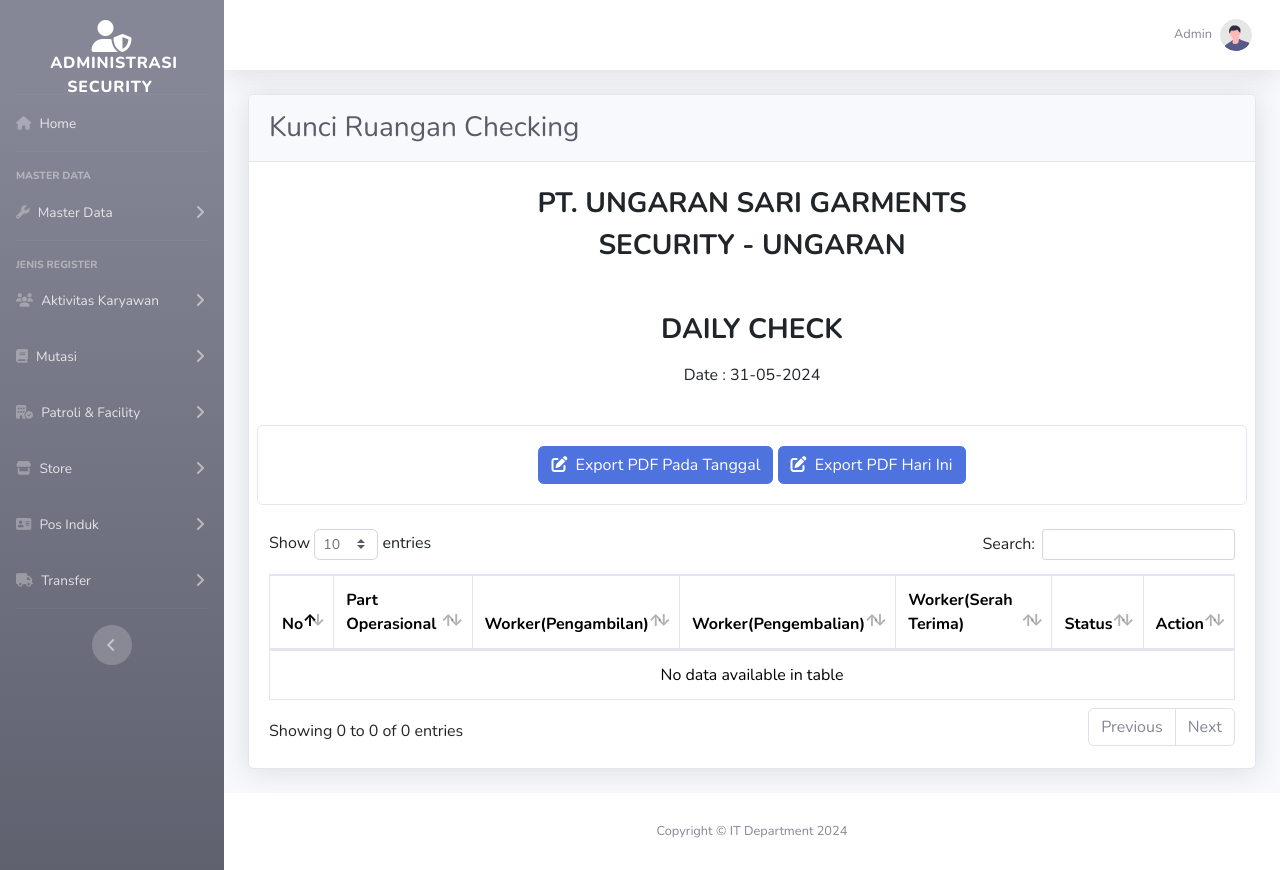
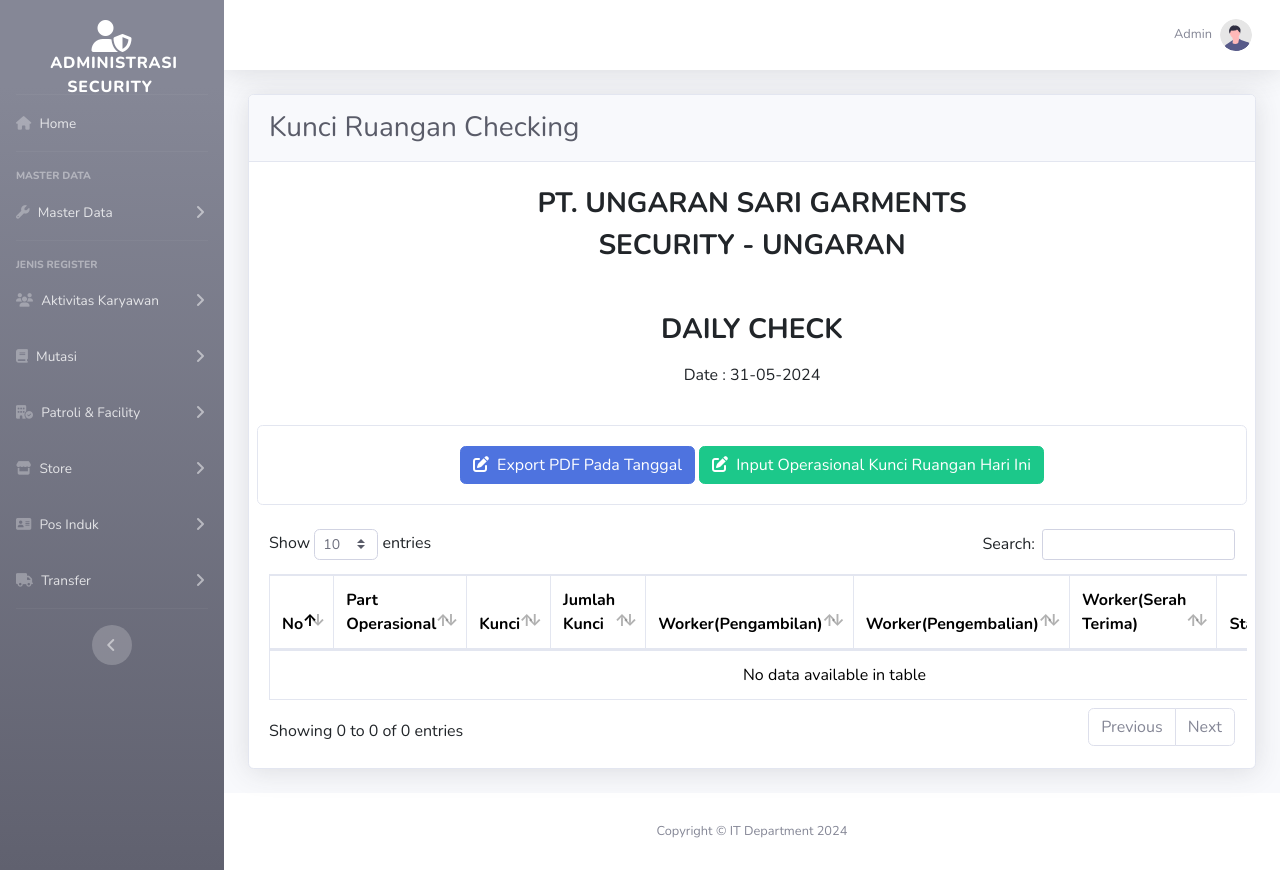
Before and after one commit to dhuhaardha/Digitalisasi-Garment, a PHP site: page /cek_keyroom.php in a window 1280 px wide. Run offline with PHP 8.4, Linux system fonts and the light colour scheme; data comes from the database, SQL or seed files in the repository; some libraries are stand-ins or nearby versions.

Commit message:
Fix logic input operasional (kunci keyroom)

```diff
--- a/cek_keyroom.php
+++ b/cek_keyroom.php
@@ -53,9 +53,9 @@ session_start();
                                             <i class="fa-solid fa-pen-to-square">&nbsp</i>
                                             Export PDF Pada Tanggal
                                         </button>
-                                        <button type="button" class="btn btn-primary" data-toggle="modal" data-target="#modalTambah">
+                                        <button type="button" class="btn btn-success" data-toggle="modal" data-target="#modalTambah">
                                             <i class="fa-solid fa-pen-to-square">&nbsp</i>
-                                            Export PDF Hari Ini
+                                            Input Operasional Kunci Ruangan Hari Ini
                                         </button>
                                     </div>
                                 </div>
@@ -70,6 +70,8 @@ session_start();
                                                 <tr>
                                                     <th>No</th>
                                                     <th>Part Operasional</th>
+                                                    <th>Kunci</th>
+                                                    <th>Jumlah Kunci</th>
                                                     <th>Worker(Pengambilan)</th>
                                                     <th>Worker(Pengembalian)</th>
                                                     <th>Worker(Serah Terima)</th>
@@ -102,7 +104,10 @@ session_start();
                                                         -- OR (status = 'PENGEMBALIAN' AND DATE(date_returned) = '$currentDate')
                                                         -- OR (status = 'SERAH TERIMA' AND DATE(date_handover) = '$currentDate')
                                                     GROUP BY
-                                                        ID_kunci_ruangan;"
+                                                        ID_kunci_ruangan
+                                                        ORDER BY
+        ID_kunci_ruangan DESC
+    LIMIT 14"
                                                 );
                                                 while ($listKeyRoom = mysqli_fetch_array($KeyRoomQuery)) {
                                                     $data_array = explode('|||', $listKeyRoom['data']);
@@ -130,6 +135,8 @@ session_start();
                                                         }
                                                         ?>
 
+                                                        <td><?php echo $data_item_array[1]; ?></td><!-- worker_retrieval -->
+                                                        <td><?php echo $data_item_array[2]; ?></td><!-- worker_retrieval -->
                                                         <td><?php echo $data_item_array[7]; ?></td><!-- worker_retrieval -->
                                                         <td><?php echo $data_item_array[12]; ?></td><!-- worker_returned -->
                                                         <td><?php echo $data_item_array[17]; ?></td><!-- handover_to -->
@@ -140,7 +147,7 @@ session_start();
 if ($listKeyRoom['status'] == 'PENGEMBALIAN') {
     if ($data_item_array[3] == 1) {
         // If part_operasional == 1, the process is complete after status changes to 'PENGEMBALIAN'
-        echo '<button class="btn btn-success"><i class="fa-solid fa-check"></i></button>';
+        echo '<button type="button" class="btn btn-success" disabled><i class="fa-solid fa-check"></i></button>';
     } else {
         // If part_operasional == 2, continue until status becomes 'SERAH TERIMA'
         echo '<button type="button" class="btn btn-warning" data-toggle="modal" data-target="#modalGantiSerahTerima" value="' . $listKeyRoom['ID_kunci_ruangan'] . '"><i class="fa-solid fa-handshake"></i></button>';
@@ -150,7 +157,7 @@ if ($listKeyRoom['status'] == 'PENGEMBALIAN') {
     echo '<button type="button" class="btn btn-danger" data-toggle="modal" data-target="#modalGantiPengembalian" value="' . $listKeyRoom['ID_kunci_ruangan'] . '"><i class="fa-solid fa-rotate-left"></i></button>';
 } else {
     // For other statuses, show a success button
-    echo '<button class="btn btn-success"><i class="fa-solid fa-check"></i></button>';
+    echo '<button type="button" class="btn btn-success" disabled><i class="fa-solid fa-check"></i></button>';
 }
 ?>
 
@@ -296,12 +303,32 @@ if ($listKeyRoom['status'] == 'PENGEMBALIAN') {
                                                 </div>
                                             </div>
                                             <div class="row mb-3">
-                                                <label for="inputEmail3" class="col-sm-2 col-form-label">Jumlah
-                                                    Pengambilan</label>
-                                                <div class="col-sm-10">
-                                                    <input type="text" class="form-control" id="input_nik" name="amount_retrieval">
-                                                </div>
-                                            </div>
+                <label for="inputEmail3" class="col-sm-2 col-form-label">Nama Kunci</label>
+                <div class="col-sm-10">
+                    <!-- Add select options for name_of_key from tb_list_keyroom -->
+                    <select class="form-control" name="id_key_room">
+                        <?php
+
+                        $sql = "SELECT id_key_room, name_of_key, amount_of_key FROM tb_list_key_room";
+                        $result = mysqli_query($koneksi, $sql);
+
+                        // Populate select options
+                        if (mysqli_num_rows($result) > 0) {
+                            while ($row = mysqli_fetch_assoc($result)) {
+                                echo "<option value='" . $row['id_key_room'] . "''>" . $row['name_of_key'] . " - " . $row['amount_of_key'] . " Pcs</option>";
+                            }
+                        } else {
+                            echo "<option value=''>No keys available</option>";
+                        }
+                        // Close database connection
+                        $koneksi->close();
+                        ?>
+                    </select>
+
+                </div>
+            </div>
+
+
                                             <div class="row mb-3">
                                                 <label for="inputEmail3" class="col-sm-2 col-form-label">Signature
                                                     Pengambilan</label>
@@ -471,7 +498,7 @@ if ($listKeyRoom['status'] == 'PENGEMBALIAN') {
                                 <form method="POST" action="aksi_security.php">
                                     <div class="modal-body">
                                         <div>
-                                            <input type="text" id="dateInput" class="form-control" name="ID_kunci_ruangan" placeholder="Selected Date">
+                                            <input type="hidden" id="InputID" class="form-control" name="ID_kunci_ruangan" placeholder="Selected Date">
 
                                             <div class="row mb-3">
                                                 <label for="pengembalianDate" class="col-sm-2 col-form-label">Date
@@ -520,13 +547,6 @@ if ($listKeyRoom['status'] == 'PENGEMBALIAN') {
                                                 </div>
                                             </div>
                                             <div class="row mb-3">
-                                                <label for="inputEmail3" class="col-sm-2 col-form-label">Jumlah
-                                                    Pengembalian</label>
-                                                <div class="col-sm-10">
-                                                    <input type="text" class="form-control" id="input_nik" name="amount_returned">
-                                                </div>
-                                            </div>
-                                            <div class="row mb-3">
                                                 <label for="inputEmail3" class="col-sm-2 col-form-label">Signature
                                                     Pengembalian</label>
                                                 <div class="col-sm-10">
@@ -560,7 +580,7 @@ if ($listKeyRoom['status'] == 'PENGEMBALIAN') {
                                 <form method="POST" action="aksi_security.php">
                                     <div class="modal-body">
                                         <div>
-                                            <input type="text" id="IDInput" class="form-control" name="ID_kunci_ruangan" placeholder="Selected Date">
+                                            <input type="hidden" id="IDInput" class="form-control" name="ID_kunci_ruangan" placeholder="Selected Date">
 
                                             <div class="row mb-3">
                                                 <label for="pengembalianDate" class="col-sm-2 col-form-label">Date
@@ -606,13 +626,6 @@ if ($listKeyRoom['status'] == 'PENGEMBALIAN') {
                                                     Serah Terima</label>
                                                 <div class="col-sm-10">
                                                     <input type="text" class="form-control" id="input_nik" name="handover_to">
-                                                </div>
-                                            </div>
-                                            <div class="row mb-3">
-                                                <label for="inputEmail3" class="col-sm-2 col-form-label">Jumlah
-                                                    Serah Terima</label>
-                                                <div class="col-sm-10">
-                                                    <input type="text" class="form-control" id="input_nik" name="amount_handover">
                                                 </div>
                                             </div>
                                             <div class="row mb-3">
@@ -717,6 +730,7 @@ if ($listKeyRoom['status'] == 'PENGEMBALIAN') {
             unset($_SESSION['gagal']);
         }
         ?>
+
         <script>
             // Get all elements with the data-target attribute
             var buttons = document.querySelectorAll(
@@ -727,10 +741,10 @@ if ($listKeyRoom['status'] == 'PENGEMBALIAN') {
                 // Add click event listener to the button
                 button.addEventListener("click", function() {
                     // Get the value from the button
-                    var dateValue = button.value;
+                    var IDValue = button.value;
 
                     // Set the value to the input field
-                    document.getElementById("dateInput").value = dateValue;
+                    document.getElementById("InputID").value = IDValue;
                 });
             });
         </script>
@@ -751,6 +765,7 @@ if ($listKeyRoom['status'] == 'PENGEMBALIAN') {
                 });
             });
         </script>
+
         <?php require_once "templates/footer.php" ?>
 </body>
 
```
Also changed, not shown: aksi_security.php (+42 -6 lines).
